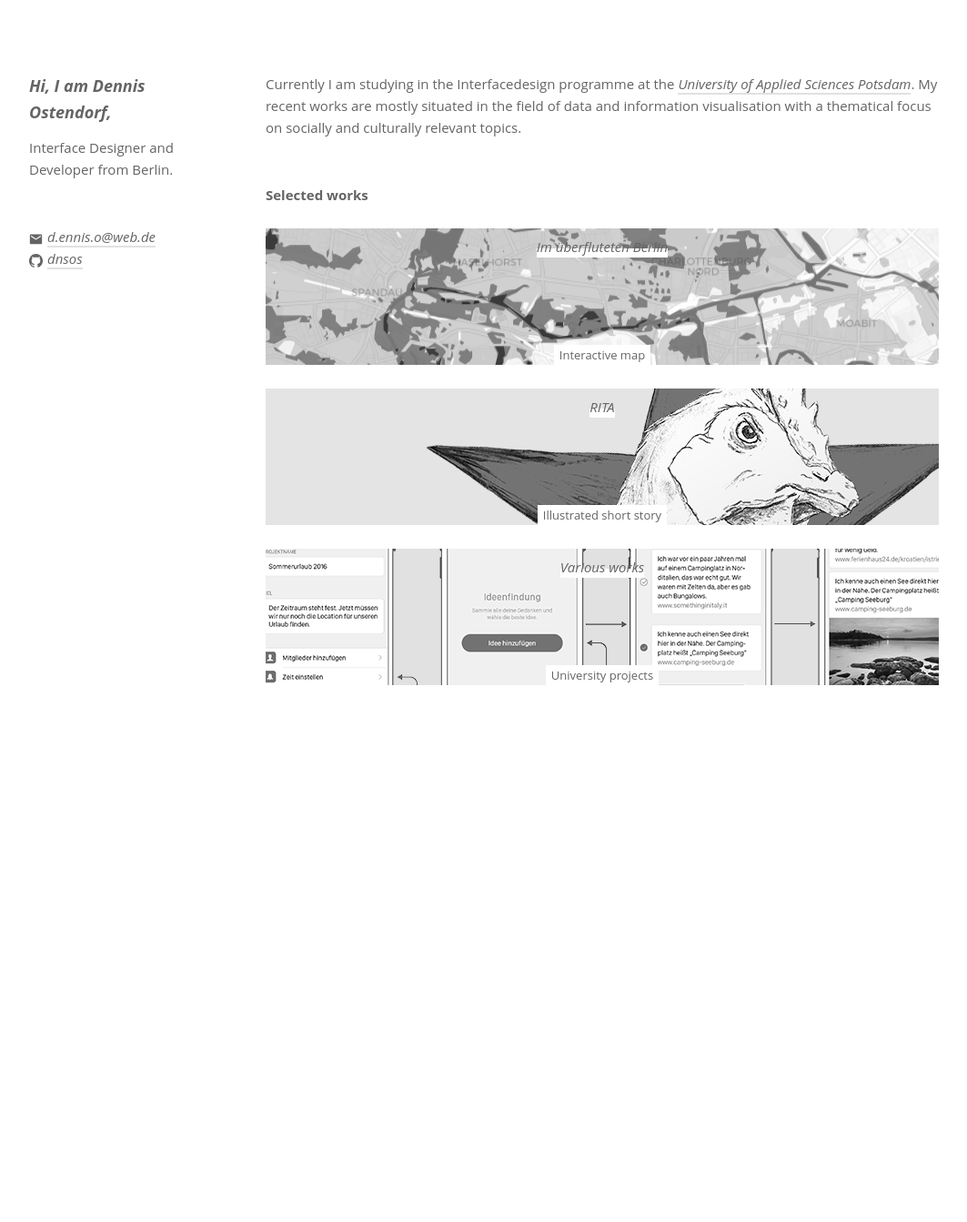
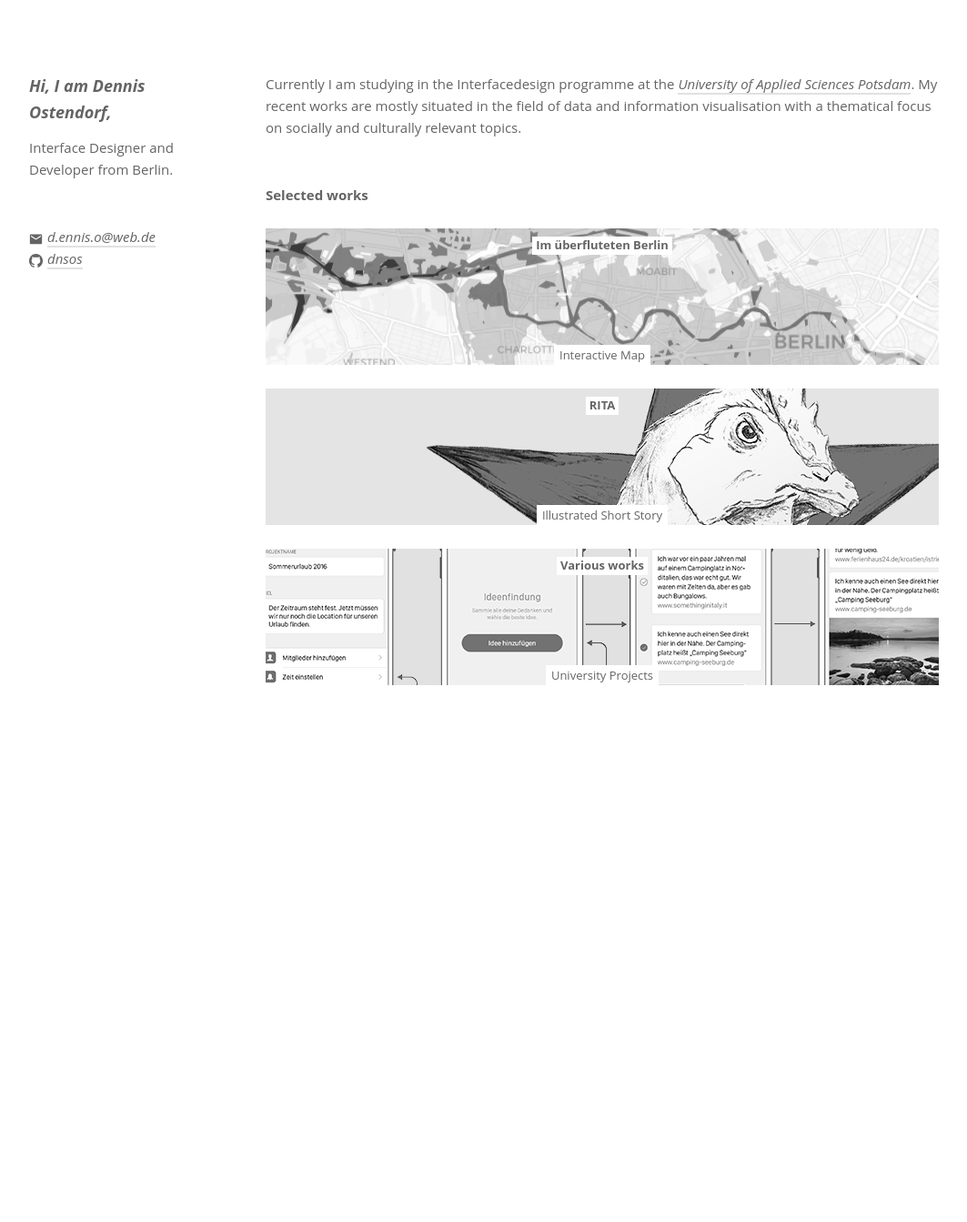
Before and after one commit to dnsos/deinns, a Jekyll site: the page built from index.html, in a window 1280 px wide. Shown: the whole page at 91% size, without its empty margins (108-1171 px from the left). Built offline with Jekyll 4.4.1, drawn with Linux system fonts in a browser that asks for light colours.

Commit message:
Changed project grids' style

```diff
--- a/_scss/_style.scss
+++ b/_scss/_style.scss
@@ -10,7 +10,7 @@
   // misc
   --basicFontSize: 1.5rem;
   --headingFontSize: 1.8rem;
-  --underlined: inset 0 -0.8rem 0 white, 0 .2rem 0 white;
+  --underlined: inset 0 -2rem 0 white, 0 .2rem 0 white;
 }
 
 /* Grid
@@ -489,7 +489,12 @@ hr {
     z-index: 3;
 
     h3 {
-      font-weight: 400;
+      font-style: normal;
+      font-size: calc(var(--basicFontSize) - 0.2rem);
+
+      span {
+        padding: 0 .4rem;
+      }
     }
   }
 
@@ -554,6 +559,14 @@ a.project__anchor {
   box-shadow: none;
 }
 
+#project__vks--preview {
+  background-image: url("/me/img/project_vks_preview_new.png");
+}
+
+#project__leuchttisch--preview {
+  background-image: url("/me/img/project_leuchttisch_preview_new.png");
+}
+
 #project__rita--preview {
   background-image: url("/me/img/project_rita_preview_new.png");
 }
```
Also changed, not shown: _pages/im_ueberfluteten_berlin.md (+2 -2 lines), _pages/rita.md (+2 -2 lines), _pages/university_works.md (+1 -1 lines), img/project_iub_preview_new.png.
